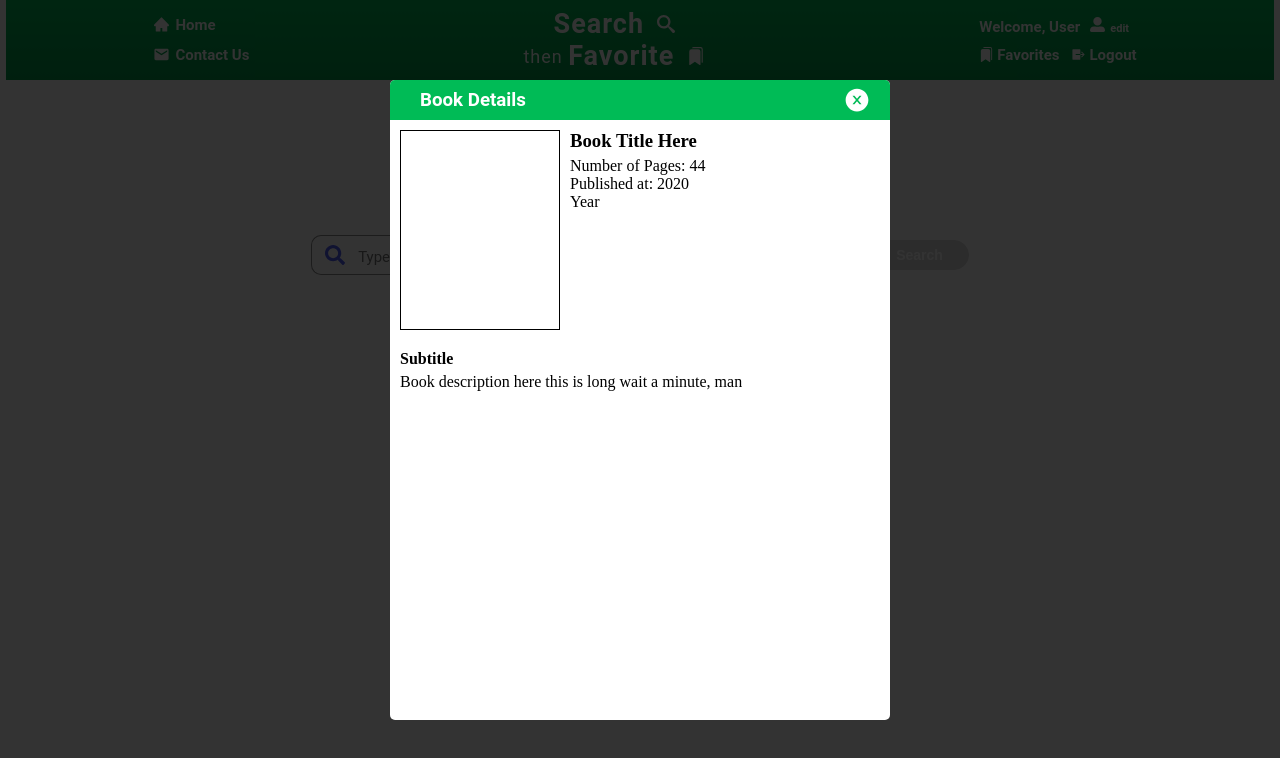
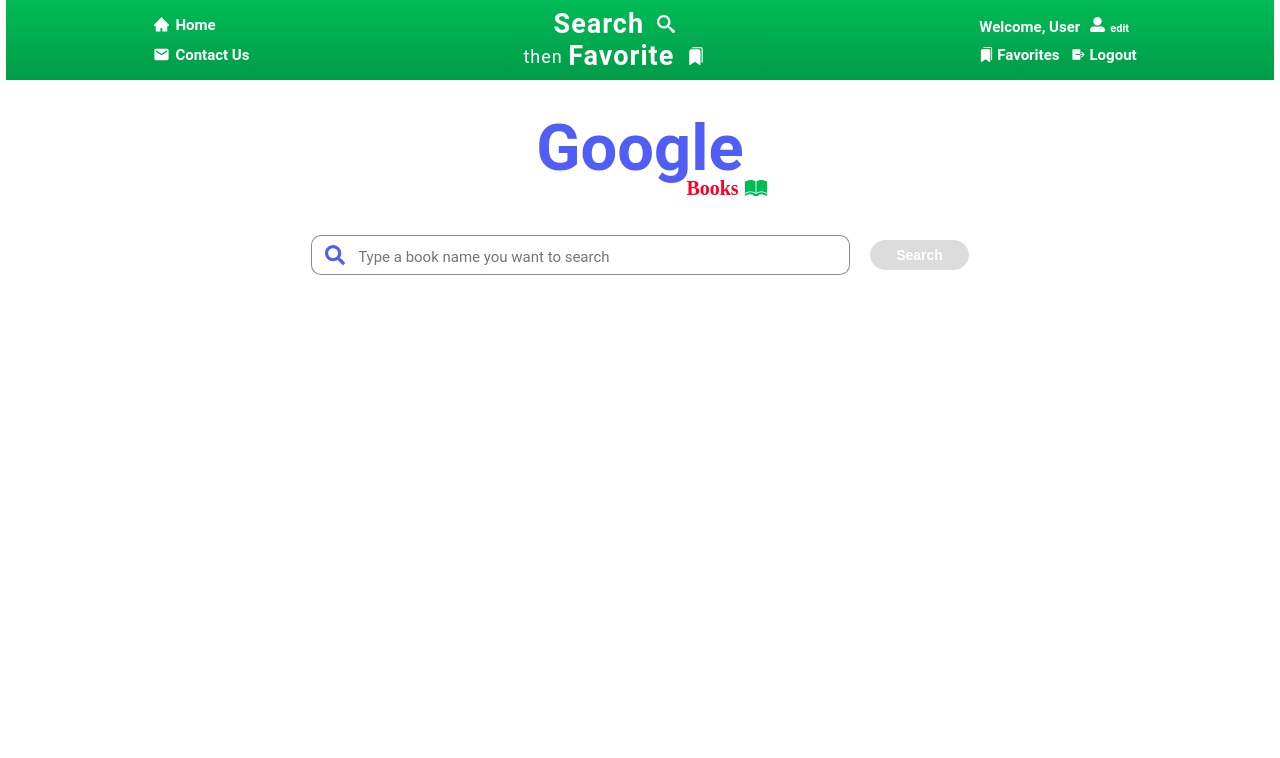
Before and after one commit to orlando-messias/google-books-api-frontend, a React (Create React App) app: page /home in a window 1280 px wide. Shown: the top 758 px of the page. Built offline with nearby package versions, Linux system fonts and the light colour scheme.

Commit message:
modal book details renders clicked book data

```diff
--- a/src/Components/BookCard.jsx
+++ b/src/Components/BookCard.jsx
@@ -4,10 +4,32 @@
 import './BookCardStyles.css';
 
 
-export default function BookCard({ title, image, pageCount, publishedDate }) {
+export default function BookCard({
+  title,
+  image,
+  pageCount,
+  publishedDate,
+  language,
+  description,
+  handlePickedBook,
+  handleModal
+}) {
+
+  const handleCardClick = () => {
+    handlePickedBook({
+      title,
+      image,
+      pageCount,
+      publishedDate,
+      language,
+      description,
+    });
+
+    handleModal();
+  };
 
   return (
-    <div className="bookCardPageContainer">
+    <div className="bookCardPageContainer" onClick={handleCardClick}>
       <div className="bookCard">
         <div className="imageCard">
           <img src={image} alt={title} />
@@ -18,7 +40,9 @@
           <p>Published at: {publishedDate}</p>
         </div>
       </div>
-
+      <div className="footer">
+        <p>{language} {description}</p>
+      </div>
     </div>
   )
 };
--- a/src/Components/BookCardStyles.css
+++ b/src/Components/BookCardStyles.css
@@ -33,3 +33,7 @@
   height: 200px;
   padding-right: 10px;
 }
+
+.footer {
+  display: none;
+}
--- a/src/Components/ModalBookDetails.jsx
+++ b/src/Components/ModalBookDetails.jsx
@@ -7,7 +7,7 @@
 
 
 // Modal Book Details Component
-export default function ModalBookDetails({ showModal, handleModal, book }) {
+export default function ModalBookDetails({ showModal, handleModal, pickedBook }) {
 
   return (
     <div className="modal">
@@ -15,24 +15,23 @@
 
         <div className="modalHeader">
           <h3>Book Details</h3>
-          <AiFillCloseCircle className="closeIcon" />
+          <AiFillCloseCircle className="closeIcon" onClick={handleModal} />
         </div>
 
         <div className="modalBody">
 
           <div className="modalInfo">
-            <span className="bookImage"></span>
+            <img src={pickedBook.image} className="bookImage" alt={pickedBook.title} />
             <div className="modalSideInfo">
-              <h3>Book Title Here</h3>
-              <p>Number of Pages: 44</p>
-              <p>Published at: 2020</p>
-              <p>Year</p>
+              <h3>{pickedBook.title}</h3>
+              <p>Published at: {pickedBook.publishedDate}</p>
+              <p>Number of Pages: {pickedBook.pageCount}</p>
+              <p>Language: {pickedBook.language}</p>
             </div>
           </div>
 
           <div className="modalDescription">
-            <p className="modalSubtitle">Subtitle</p>
-            <p>Book description here this is long wait a minute, man</p>
+            <p>{pickedBook.description}</p>
           </div>
 
         </div>
--- a/src/Components/ModalBookDetailsStyles.css
+++ b/src/Components/ModalBookDetailsStyles.css
@@ -15,7 +15,7 @@
   padding: 0;
   background-color: white;
   border-radius: 5px;
-  height:80%;
+  height:480px;
 }
 
 .modalHeader {
@@ -55,7 +55,7 @@
 }
 
 .bookImage {
-  width: 160px;
+  min-width: 150px;
   height: 200px;
   border: 1px solid black;
   margin-right: 10px;
@@ -63,9 +63,6 @@
 
 .modalDescription {
   margin-top: 20px;
+  overflow-y: scroll;
+  height: 200px;
 }
-
-.modalSubtitle {
-  font-weight: bold;
-  margin-bottom: 5px;
-}
--- a/src/Pages/Home.jsx
+++ b/src/Pages/Home.jsx
@@ -15,8 +15,10 @@
 
 // Home Component
 export default function Home() {
-  const [book, setBook] = useState("");
+  const [book, setBook] = useState({});
   const [books, setBooks] = useState([]);
+  const [showModal, setShowModal] = useState(false);
+  const [pickedBook, setPickedBook] = useState({});
 
   const handleSearchButtonClick = () => {
     googleAPI(book).get()
@@ -27,6 +29,14 @@
     const book = e.target.value;
     setBook(book);
   };
+
+  const handleModal = () => {
+    setShowModal(!showModal);
+  };
+
+  const handlePickedBook = (pickedBook) => {
+    setPickedBook(pickedBook);
+  }
 
   return (
     <div className="pageContainer">
@@ -51,24 +61,34 @@
 
       <div className="cardContainerPage">
         <div className="cardContainer">
-          {books.map(book => {
+          {books.map((book, index) => {
             let thumbnail = '';
             if (book.volumeInfo.imageLinks) {
               thumbnail = book.volumeInfo.imageLinks.thumbnail
             }
             return (
-              <BookCard
+              <BookCard key={index}
                 title={book.volumeInfo.title}
                 image={thumbnail}
                 pageCount={book.volumeInfo.pageCount}
                 publishedDate={book.volumeInfo.publishedDate}
+                language={book.volumeInfo.language}
+                description={book.volumeInfo.description}
+                handlePickedBook={handlePickedBook}
+                handleModal={handleModal}
               />
             )
           })}
         </div>
       </div>
 
-      <ModalBookDetails />
+      {showModal &&
+        <ModalBookDetails
+          showModal={showModal}
+          handleModal={handleModal}
+          pickedBook={pickedBook}
+        />
+      }
 
     </div>
   )
```
